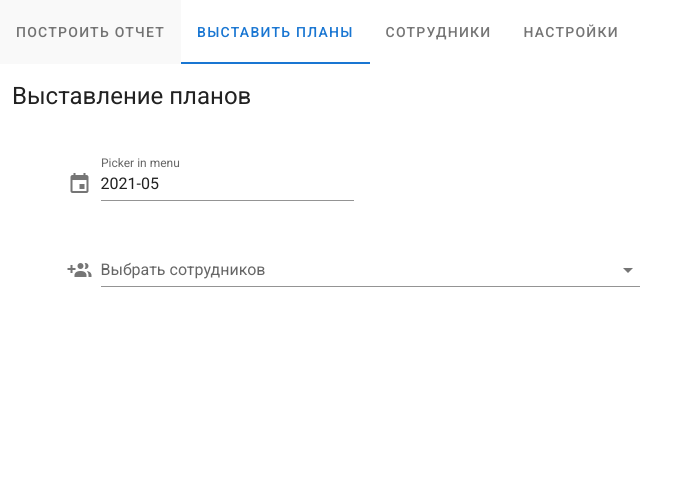
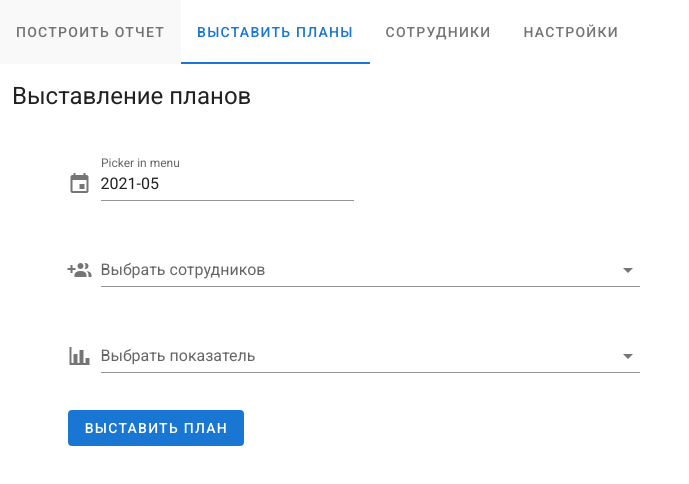
Before and after one commit to ArtemBelyi/plan-fact, a Vue app: page /plans in a window 1280 px wide. Shown: the top 484 px of the page, without its empty margins (0-689 px from the left). Built offline with nearby package versions, Linux system fonts and the light colour scheme.

Commit message:
Create selectPlans for Plans

```diff
--- a/src/views/Plans.vue
+++ b/src/views/Plans.vue
@@ -73,6 +73,66 @@
           </v-flex>
         </v-layout>
       </v-card>
+      <!-- select.plans -->
+      <v-card flat class="pa-5">
+        <v-layout row wrap>
+          <v-flex xs12 md6>
+            <v-select
+              :items="plans"
+              label="Выбрать показатель"
+              v-model="selectedPlans"
+              prepend-icon="mdi-chart-bar"
+            >
+              </v-select>
+          </v-flex>
+        </v-layout>
+      </v-card>
+      <!-- button -->
+      <v-card flat class="pa-5">
+        <v-layout row wrap>
+          <v-flex xs12 md3>
+            <v-btn
+              depressed
+              color="primary"
+              @click.stop="isTableShow"
+            >
+              Выставить план
+            </v-btn>
+            <v-snackbar
+              v-model="snackbarEmplayee"
+              :multi-line="multiLine"
+            >
+              {{ textSnackbarEmplayee }}
+              <template v-slot:action="{ attrs }">
+                <v-btn
+                  color="red"
+                  text
+                  v-bind="attrs"
+                  @click="snackbarEmplayee = false"
+                >
+                  Close
+                </v-btn>
+              </template>
+            </v-snackbar>
+             <v-snackbar
+              v-model="snackbarPlans"
+              :multi-line="multiLine"
+            >
+              {{ textSnackbarPlans }}
+              <template v-slot:action="{ attrs }">
+                <v-btn
+                  color="red"
+                  text
+                  v-bind="attrs"
+                  @click="snackbarPlans = false"
+                >
+                  Close
+                </v-btn>
+              </template>
+            </v-snackbar>
+          </v-flex>
+        </v-layout>
+      </v-card>
     </v-container>
   </div>
 </template>
@@ -86,6 +146,13 @@ export default {
       menuPickers: false,
       emplayees: ['Артем Белый', 'Денис Новичков', 'Денис Хренов', 'Алена Попова', 'Роман Зимин', 'Роман Кычин', 'Сергей Егай', 'Сергей Хомяков', 'Михайл Твердохлеб', 'Филипп Рацков', 'Артем Соколов', 'Александр Артемов', 'Екатерина Ким', 'Владимир Зудилин', 'Дарья Белая'],
       selectedEmplayees: [],
+      plans: ['Исходящие звонки', 'Отправлено КП', 'Проведено встреч', 'Заключено договоров', 'Закрыто сделок', 'Сумма сделок'],
+      selectedPlans: undefined,
+      multiLine: true,
+      snackbarEmplayee: false,
+      snackbarPlans: false,
+      textSnackbarEmplayee: 'Не выбраны сотрудники',
+      textSnackbarPlans: 'Не выбран показатель'
     }
   },
   components: {},
@@ -99,6 +166,15 @@ export default {
         }
       })
     },
+    isTableShow () {
+      if (this.selectedEmplayees.length == 0) {
+        return this.snackbarEmplayee = true
+      } else if (!this.selectedPlans) {
+        return this.snackbarPlans = true
+      } else {
+        return this.tableShow = true
+      }
+    }
   },
   computed: {
     likesAllEmplayee () {
```
Also changed, not shown: src/components/InputTables.vue (added, +74 -0 lines).
